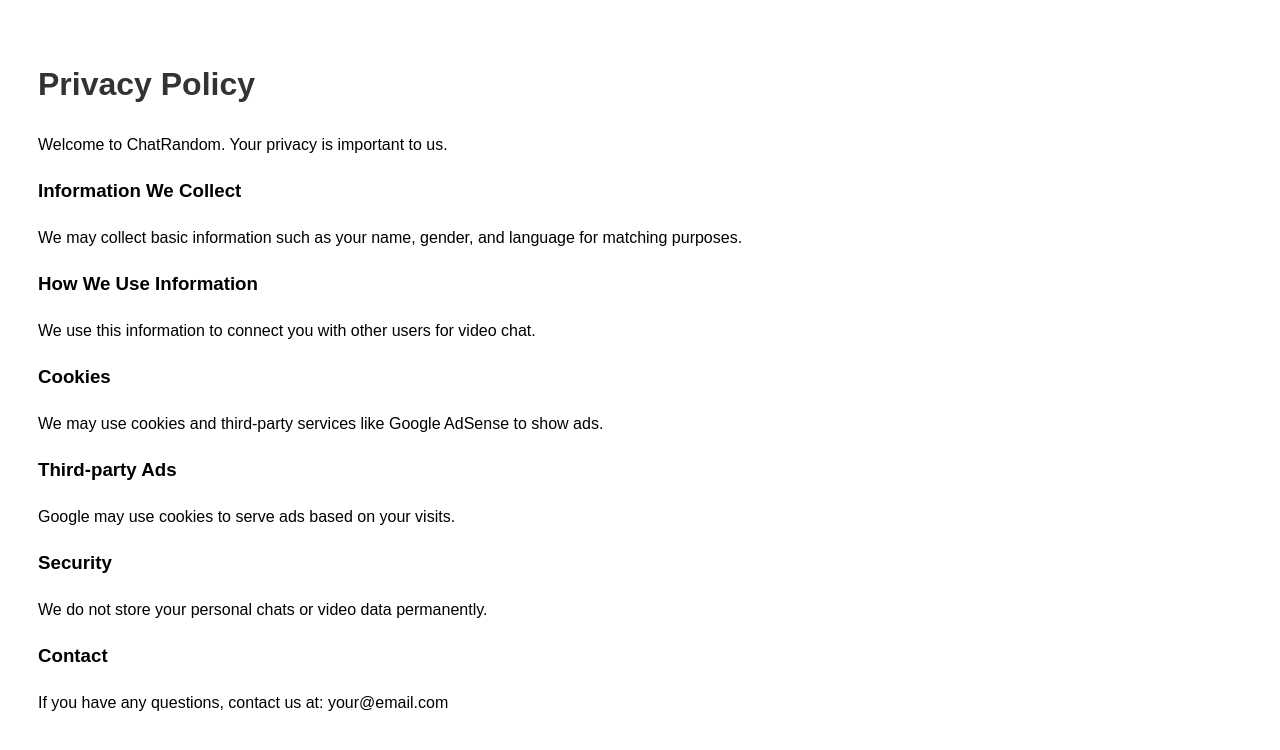
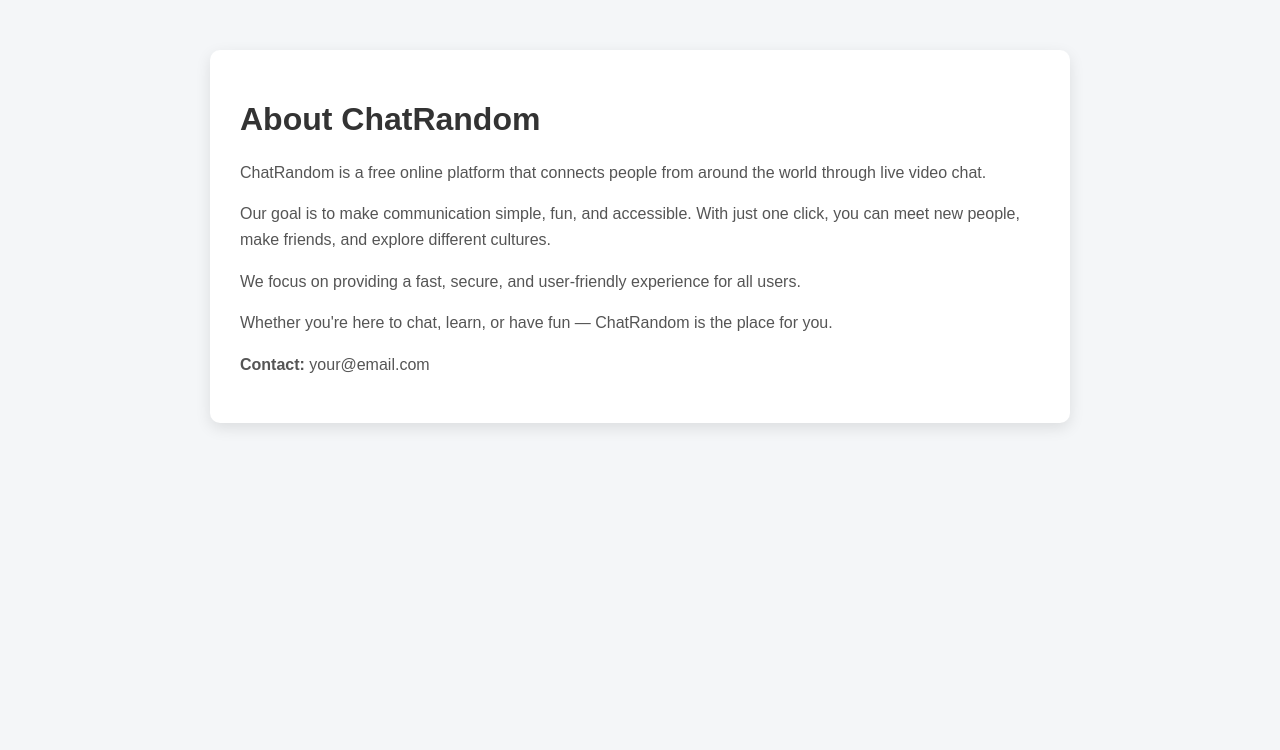
Before and after one commit to kirlesh1112/video-chat-app, a website: page public/about.html in a window 1280 px wide. Drawn offline with Linux system fonts and the light colour scheme.

Commit message:
Updated About page

```diff
--- a/public/about.html
+++ b/public/about.html
@@ -3,41 +3,59 @@
 <head>
 <meta charset="UTF-8">
 <meta name="viewport" content="width=device-width, initial-scale=1.0">
-<title>Privacy Policy - ChatRandom</title>
+<title>About - ChatRandom</title>
 
 <style>
 body {
-  font-family: Arial, sans-serif;
-  padding: 30px;
-  line-height: 1.6;
+    font-family: Arial, sans-serif;
+    background: #f4f6f8;
+    margin: 0;
+    padding: 0;
 }
-h1 { color: #333; }
+
+.container {
+    max-width: 800px;
+    margin: 50px auto;
+    background: white;
+    padding: 30px;
+    border-radius: 10px;
+    box-shadow: 0 5px 15px rgba(0,0,0,0.1);
+}
+
+h1 {
+    color: #333;
+}
+
+p {
+    color: #555;
+    line-height: 1.6;
+}
 </style>
 </head>
 
 <body>
 
-<h1>Privacy Policy</h1>
+<div class="container">
+    <h1>About ChatRandom</h1>
 
-<p>Welcome to ChatRandom. Your privacy is important to us.</p>
+    <p>
+        ChatRandom is a free online platform that connects people from around the world through live video chat.
+    </p>
 
-<h3>Information We Collect</h3>
-<p>We may collect basic information such as your name, gender, and language for matching purposes.</p>
+    <p>
+        Our goal is to make communication simple, fun, and accessible. With just one click, you can meet new people, make friends, and explore different cultures.
+    </p>
 
-<h3>How We Use Information</h3>
-<p>We use this information to connect you with other users for video chat.</p>
+    <p>
+        We focus on providing a fast, secure, and user-friendly experience for all users.
+    </p>
 
-<h3>Cookies</h3>
-<p>We may use cookies and third-party services like Google AdSense to show ads.</p>
+    <p>
+        Whether you're here to chat, learn, or have fun — ChatRandom is the place for you.
+    </p>
 
-<h3>Third-party Ads</h3>
-<p>Google may use cookies to serve ads based on your visits.</p>
-
-<h3>Security</h3>
-<p>We do not store your personal chats or video data permanently.</p>
-
-<h3>Contact</h3>
-<p>If you have any questions, contact us at: your@email.com</p>
+    <p><b>Contact:</b> your@email.com</p>
+</div>
 
 </body>
 </html>
```
